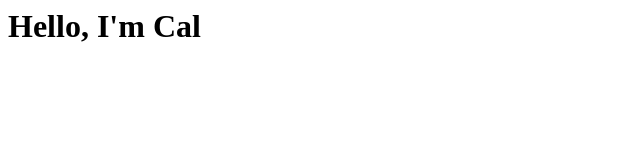
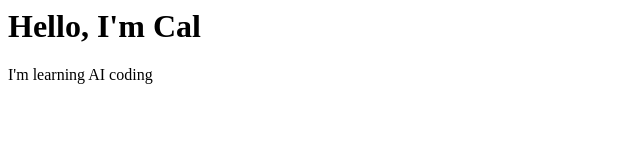
Before and after one commit to Cal387/hello-web, a plain HTML site: page index.html in a window 1280 px wide. Shown: the whole page, without its empty margins (0-640 px from the left). Drawn offline with Linux system fonts and the light colour scheme.

Commit message:
Add intro line

```diff
--- a/index.html
+++ b/index.html
@@ -1 +1,2 @@
 <h1>Hello, I'm Cal</h1>
+<p>I'm learning AI coding</p>
```
